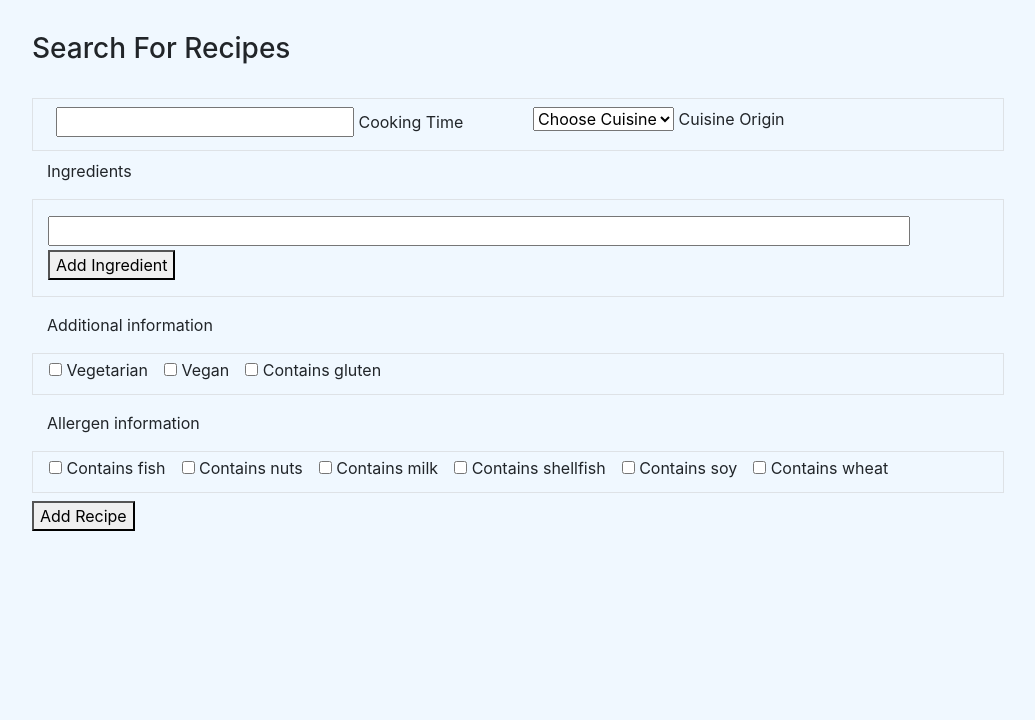
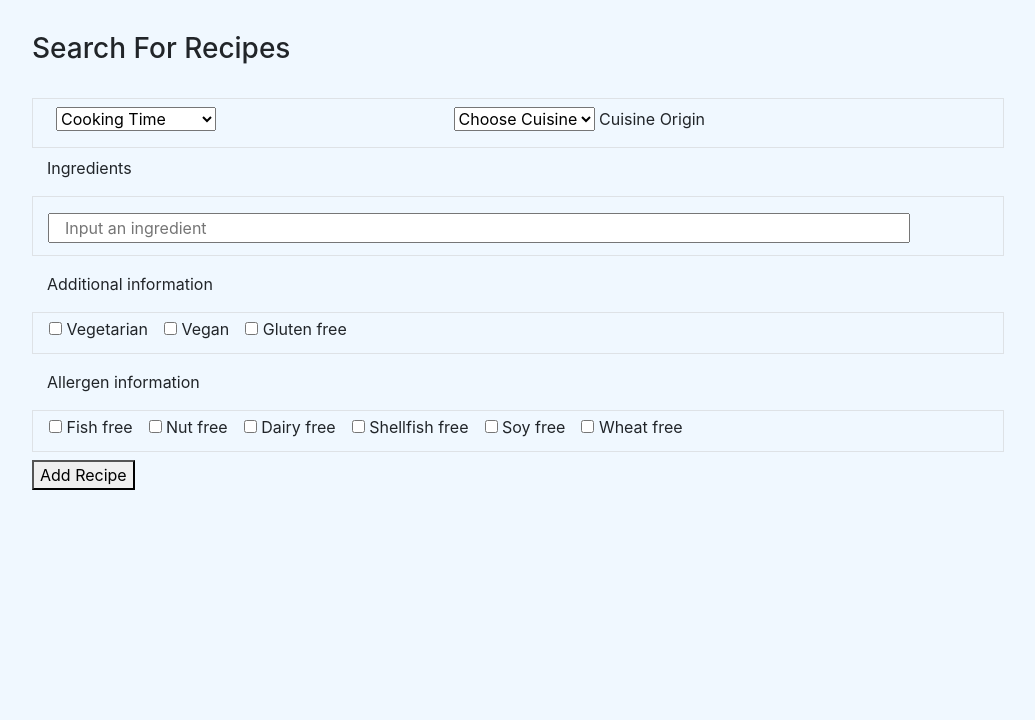
Before and after one commit to NinjaAiden/dcd-milestone-project, a Flask app: page /custom_search in a window 1280 px wide. Shown: the part 62-782 px from the top of the page, without its empty margins (53-1088 px from the left). Run offline with Flask 2, Linux system fonts and the light colour scheme; data that the repository does not hold is empty; some libraries are stand-ins or nearby versions.

Commit message:
finalised template for search page

```diff
--- a/app.py
+++ b/app.py
@@ -164,7 +164,7 @@ def register():
 
 @app.route('/custom_search')
 def custom_search():
-    return render_template('search.html')
+    return render_template('search.html',cuisine=mongo.db.cuisine.find())
 
 # route for logging out
 @app.route('/logout')
--- a/templates/search.html
+++ b/templates/search.html
@@ -7,12 +7,27 @@
         <form action="{{ url_for('insert_recipe') }}" method="POST" class="col-12">
             <div class="row border p-2 mb-2">
                 <!-- cook time input -->
-                <div class="col-6">
-                    <input class="col-8" id="cook_time" name="cook_time" type="text" required>
-                    <label for="cook_time">Cooking Time</label>
+                <div class="col-5">
+                    <select id="cookTimeSearch" name="cookTimeSearch">
+                        <option value="" disabled selected>
+                            Cooking Time
+                        </option>
+                        <option value="<30">
+                            Less than 30 mins
+                        </option>
+                        <option value=">=30 <45">
+                            30 - 45 mins
+                        </option>
+                        <option value=">=45 <60">
+                            45 - 60 mins
+                        </option>
+                        <option value=">=60">
+                            Over 1 Hour
+                        </option>
+                    </select>
                 </div>
                 <!-- cuisine selector -->
-                <div class="col-5">
+                <div class="col-7">
                     <select id="cuisine" name="cuisine_type" required>
                         <option value="" disabled selected>Choose Cuisine</option>
                         {% for cuis in cuisine %}
@@ -27,8 +42,7 @@
             <div class="row border py-2">
                 <div class="col-12" id="ingredient_outer">
                     <div class="input-field mt-2">
-                        <input class="col-11 mb-1" id="ingredient_field" name="ingredient_field" type="text">
-                        <button class="mb-2" onclick="createIngredient(); return false;">Add Ingredient</button>
+                        <input class="col-11 mb-1" id="ingredient_field" placeholder="Input an ingredient" type="text">
                     </div>
                 </div>
             </div>
@@ -53,7 +67,7 @@
                     <label>
                         <input id="has_gluten" name="has_gluten" type="checkbox">
                         <span class="lever"></span>
-                        Contains gluten
+                        Gluten free
                     </label>
                 </div>
             </div>
@@ -64,42 +78,42 @@
                     <label>
                         <input id="has_fish" name="has_fish" type="checkbox">
                         <span class="lever"></span>
-                        Contains fish
+                        Fish free
                     </label>
                 </div>
                 <div class="switch">
                     <label>
                         <input id="has_nuts" name="has_nuts" type="checkbox">
                         <span class="lever"></span>
-                        Contains nuts
+                        Nut free
                     </label>
                 </div>
                 <div class="switch mx-3">
                     <label>
                         <input id="has_milk" name="has_milk" type="checkbox">
                         <span class="lever"></span>
-                        Contains milk
+                        Dairy free
                     </label>
                 </div>
                 <div class="switch">
                     <label>
                         <input id="has_shellfish" name="has_shellfish" type="checkbox">
                         <span class="lever"></span>
-                        Contains shellfish
+                        Shellfish free
                     </label>
                 </div>
                 <div class="switch mx-3">
                     <label>
                         <input id="has_soy" name="has_soy" type="checkbox">
                         <span class="lever"></span>
-                        Contains soy
+                        Soy free
                     </label>
                 </div>
                 <div class="switch">
                     <label>
                         <input id="has_wheat" name="has_wheat" type="checkbox">
                         <span class="lever"></span>
-                        Contains wheat
+                        Wheat free
                     </label>
                 </div>
             </div>
```
